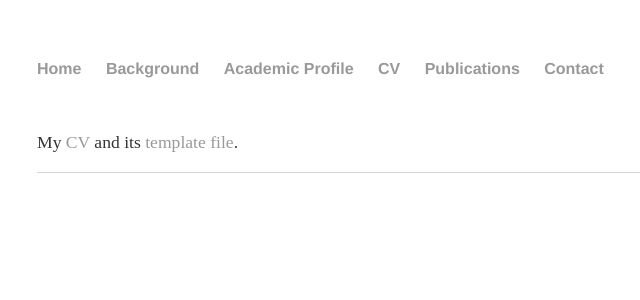
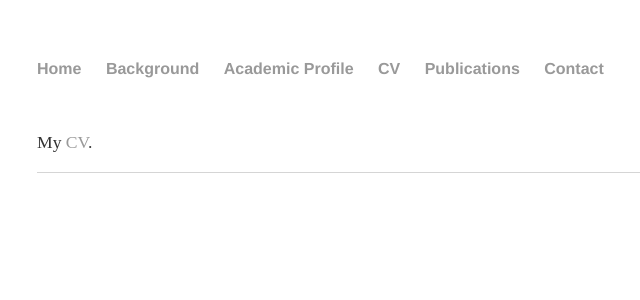
Before and after one commit to kadiliissaar/kadiliissaar.github.io, a Jekyll site: the page built from cv/index.html, in a window 1280 px wide. Shown: the top 300 px of the page, without its empty margins (155-795 px from the left). Built offline with Jekyll 4.4.1, drawn with Linux system fonts in a browser that asks for light colours.

Commit message:
Update index.html

```diff
--- a/cv/index.html
+++ b/cv/index.html
@@ -5,6 +5,5 @@ title: Kadi Liis Saar
 <div class="blurb">
 </br>
 	<p> My
-<a href="https://github.com/kadiliissaar/kadiliissaar.github.io/raw/master/pdfs/CV_kls.pdf">CV</a> and its
-<a href="https://github.com/kadiliissaar/kadiliissaar.github.io/blob/master/pdfs/cv_template.tex">template file</a>.</p>
+<a href="https://github.com/kadiliissaar/kadiliissaar.github.io/raw/master/pdfs/CV_kls.pdf">CV</a>.</p>
 </div><!-- /.blurb -->
```
